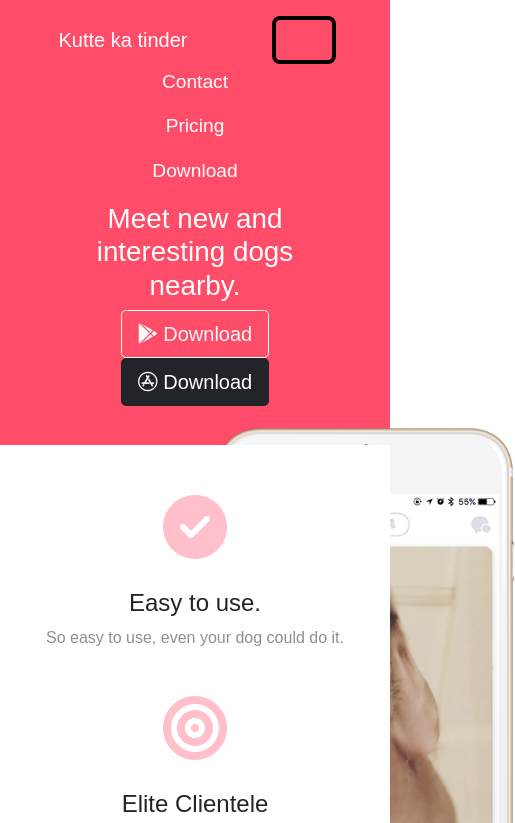
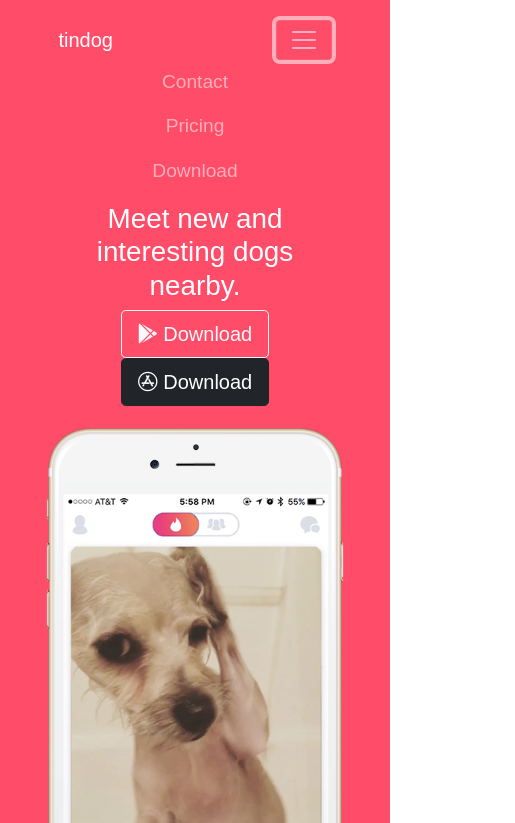
Before and after one commit to anirudhmathur007/practice-projects, a plain HTML site: page TinDog-Start-master/index.html in a window 390 px wide. Both pictures are taken after a click on the button "Toggle navigation". Shown: the top 823 px of the page, 515 px wide, since content can reach past the window. Drawn offline with nearby package versions, Linux system fonts and the light colour scheme.

Commit message:
correct hamburger-menu

```diff
--- a/TinDog-Start-master/css/styles.css
+++ b/TinDog-Start-master/css/styles.css
@@ -110,12 +110,12 @@ line-height: 1.5;
     }
     .title-img{
         transform: rotate(0deg);
-
+        position: static;
         width: 300px;
         height: 600px;
     }
-    .image-class{
-        text-align: center;
+    .main-image{
+        justify-content: center;
         display: flex;
     }
 }
--- a/TinDog-Start-master/index.html
+++ b/TinDog-Start-master/index.html
@@ -3,7 +3,7 @@
 
 <head>
   <meta charset="utf-8">
-  <title>Kaise kutta bana diya re tu</title>
+  <title>Tindog-Tinder</title>
   <link rel="preconnect" href="https://fonts.googleapis.com">
   <link rel="preconnect" href="https://fonts.gstatic.com" crossorigin>
   <link href="https://fonts.googleapis.com/css2?family=Montserrat:ital,wght@0,100;0,200;0,300;0,400;0,500;0,600;0,700;1,100;1,200;1,300;1,400;1,500;1,600;1,700;1,800&family=Ubuntu&display=swap"
@@ -21,30 +21,26 @@
 
   <section id="title">
     <div class="container-fluid">
-      <nav class="navbar navbar-expand-lg">
-
-        <a class="navbar-brand" href="#">Kutte ka tinder</a>
+      </nav>
+      <nav class="navbar navbar-expand-lg navbar-dark">
+        <a class="navbar-brand" href="">tindog</a>
         <button class="navbar-toggler" type="button" data-bs-toggle="collapse" data-bs-target="#navbarSupportedContent"
           aria-controls="navbarSupportedContent" aria-expanded="false" aria-label="Toggle navigation">
           <span class="navbar-toggler-icon"></span>
         </button>
-
         <div class="collapse navbar-collapse" id="navbarSupportedContent">
           <ul class="navbar-nav ms-auto">
             <li class="nav-item">
-              <a class="nav-link" href="#">Contact</a>
+              <a class="nav-link" href="">Contact</a>
             </li>
             <li class="nav-item">
-              <a class="nav-link " href="http://www.google.com">Pricing</a>
+              <a class="nav-link" href="">Pricing</a>
             </li>
             <li class="nav-item">
-              <a class="nav-link" href="http://www.google.com">Download</a>
+              <a class="nav-link" href="">Download</a>
             </li>
           </ul>
         </div>
-
-
-
       </nav>
 
 
```
